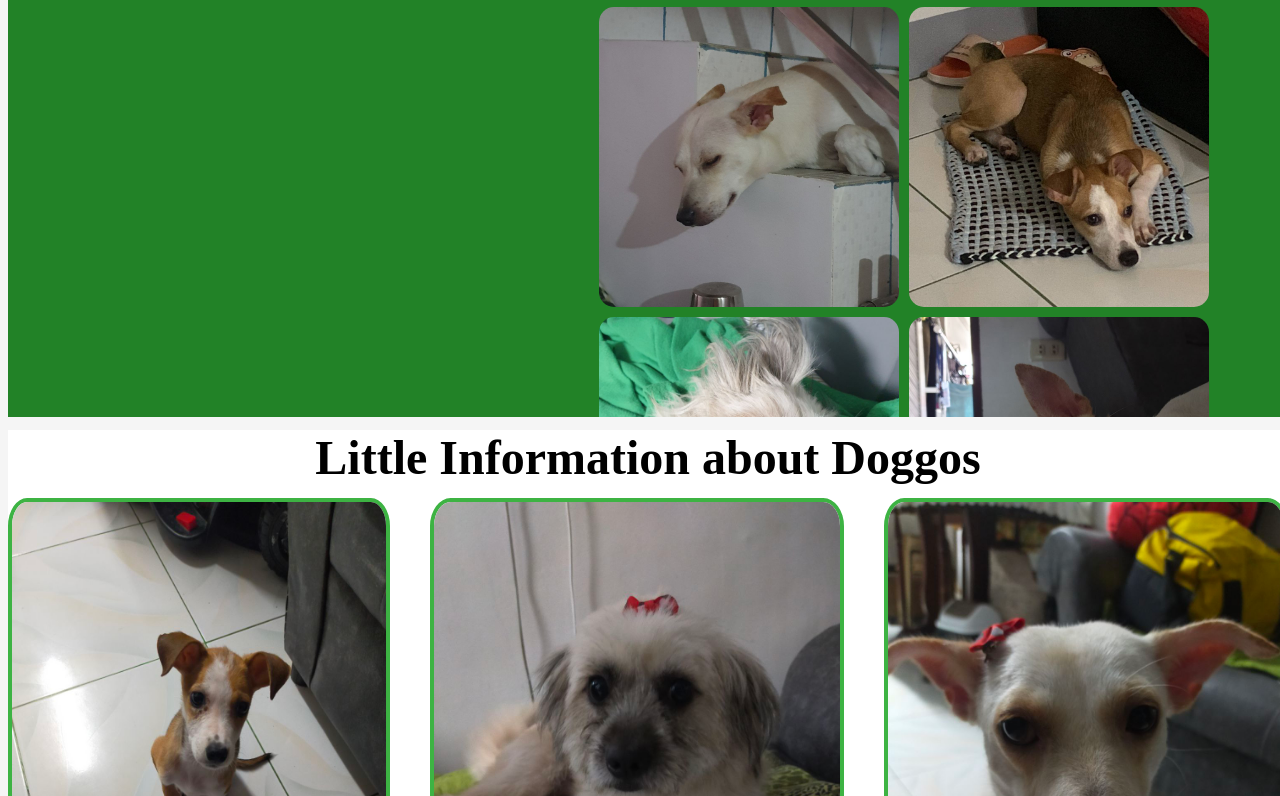
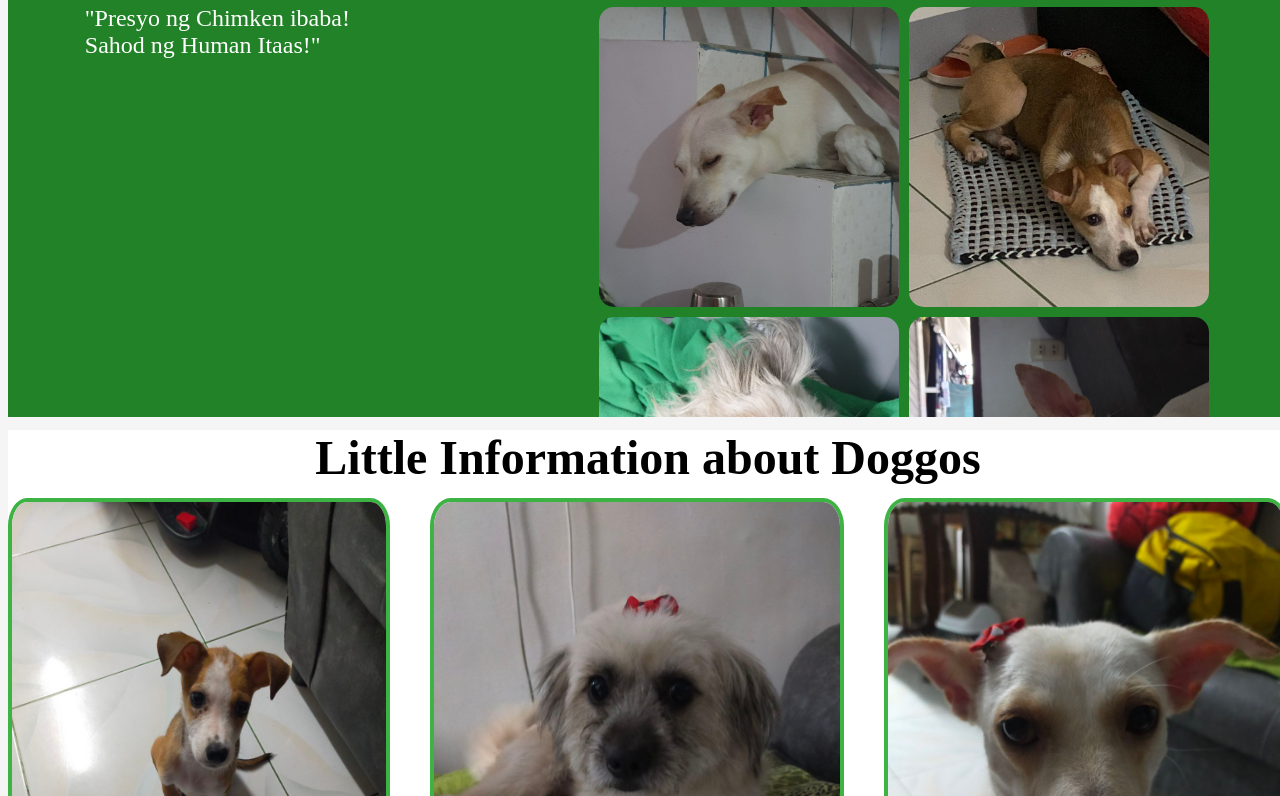
Before and after one commit to rcrcrcc/dogs-of-bulacan, a plain HTML site: page index.html in a window 1280 px wide. Shown: the part 391-1187 px from the top of the page. Drawn offline with Linux system fonts and the light colour scheme; a web font is replaced by a local one.

Commit message:
Update styles.css

```diff
--- a/styles.css
+++ b/styles.css
@@ -72,13 +72,13 @@ header img {
 }
 .top-title {
     font-family: "Coiny";
-    font-size: 2.5rem;
+    font-size: 3rem;
     padding: 5% 6%;
     color: white;
     width: 40%;
 }
 #dog-protest {
-    font-size: 1.1rem;
+    font-size: 1.5rem;
     font-family: "Anuphan";
     padding: 0%;
 }
```
